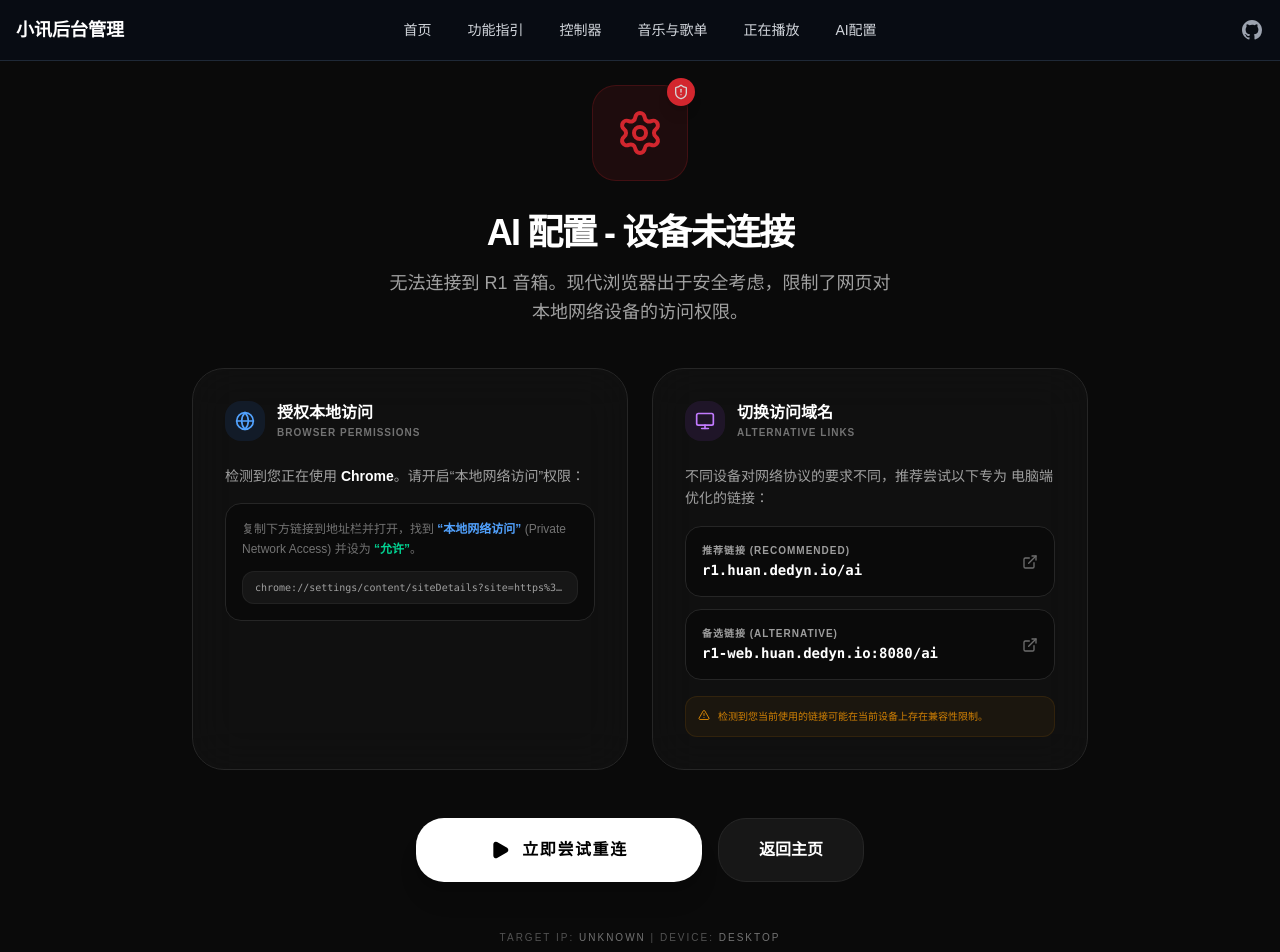
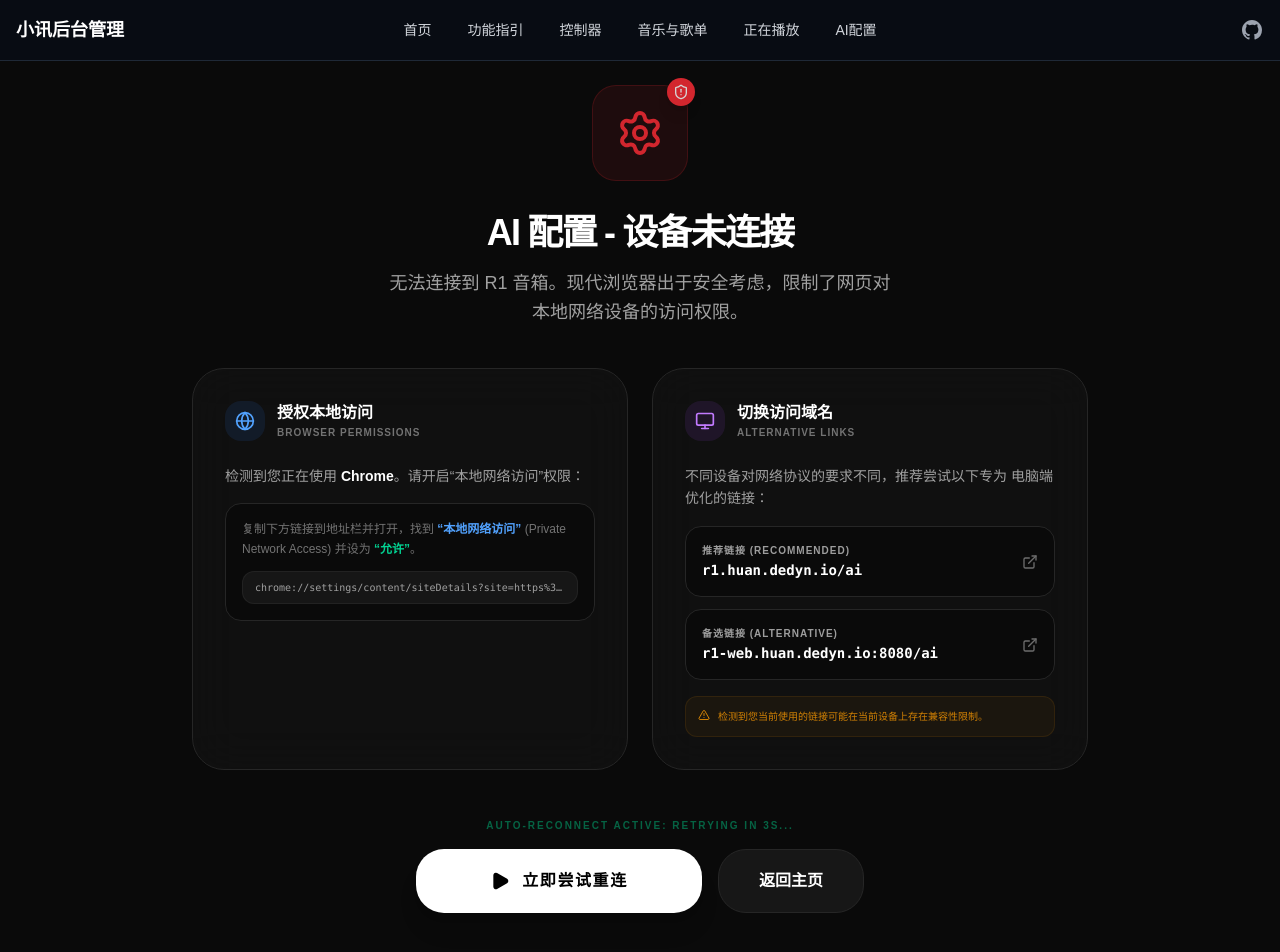
Before and after one commit to ring1012/r1-admin-page, a Next.js app: page /ai in a window 1280 px wide. Shown: the top 952 px of the page. Built offline with nearby package versions, Linux system fonts and the light colour scheme.

Commit message:
feat: implement MusicContext for WebSocket device management and add ConnectionMask for connection status handling

```diff
--- a/src/components/ConnectionMask.tsx
+++ b/src/components/ConnectionMask.tsx
@@ -80,6 +80,19 @@ export function ConnectionMask({
     setCurrentUrlInfo({ protocol, host, isRecommended });
   }, []);
 
+  // Auto-reconnect timer
+  useEffect(() => {
+    let timer: NodeJS.Timeout | null = null;
+    if (!isConnected && !isConnecting && ip) {
+      timer = setInterval(() => {
+        onConnect();
+      }, 3000);
+    }
+    return () => {
+      if (timer) clearInterval(timer);
+    };
+  }, [isConnected, isConnecting, ip, onConnect]);
+
   if (isConnected) return null;
 
   const getSettingsLink = () => {
@@ -111,7 +124,6 @@ export function ConnectionMask({
       <p className="text-neutral-400 max-w-lg mb-10 text-lg leading-relaxed">
         无法连接到 R1 音箱。现代浏览器出于安全考虑，限制了网页对本地网络设备的访问权限。
       </p>
-
       <div className="grid grid-cols-1 md:grid-cols-2 gap-6 max-w-4xl w-full mb-12">
         {/* Method 1: Browser Settings */}
         <div className="bg-neutral-900/50 border border-neutral-800 rounded-[32px] p-8 text-left backdrop-blur-xl flex flex-col">
@@ -208,6 +220,13 @@ export function ConnectionMask({
         </div>
       </div>
 
+      {/* Auto-reconnect status */}
+      {!isConnected && !isConnecting && (
+        <div className="mb-4 text-[10px] font-black uppercase tracking-[0.2em] text-emerald-500/60 animate-pulse">
+           Auto-reconnect active: Retrying in 3s...
+        </div>
+      )}
+
       <div className="flex flex-col sm:flex-row gap-4 w-full max-w-md">
         <button
           onClick={onConnect}
--- a/src/components/MusicContext.tsx
+++ b/src/components/MusicContext.tsx
@@ -193,7 +193,7 @@ export function MusicProvider({ children }: { children: React.ReactNode }) {
     };
   };
 
-  // Auto-connect attempt
+  // Auto-connect logic on IP initialization
   useEffect(() => {
     if (ip) {
       connectDevice();
```
